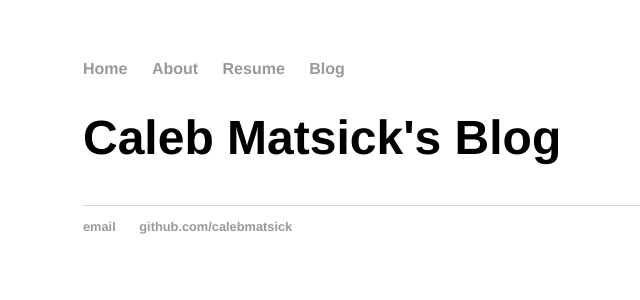
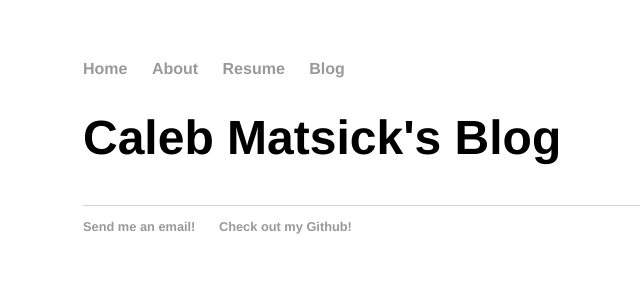
Before and after one commit to IronmanMk40/Matsick-Dot-Com, a Jekyll site: the page built from blog/index.html, in a window 1280 px wide. Shown: the top 300 px of the page, without its empty margins (109-749 px from the left). Built offline with Jekyll 4.4.1, drawn with Linux system fonts in a browser that asks for light colours.

Commit message:
Updated Github and email

```diff
--- a/_layouts/default.html
+++ b/_layouts/default.html
@@ -21,8 +21,8 @@
 			</div><!-- /.container -->
 			<footer>
 	    		<ul>
-	        		<li><a href="mailto:caleb@matsick.com">email</a></li>
-	        		<li><a href="https://github.com/calebmatsick">github.com/calebmatsick</a></li>
+	        		<li><a href="mailto:caleb@matsick.com">Send me an email!</a></li>
+	        		<li><a href="https://github.com/calebmatsick">Check out my Github!</a></li>
 				</ul>
 			</footer>
 		</body>
```
